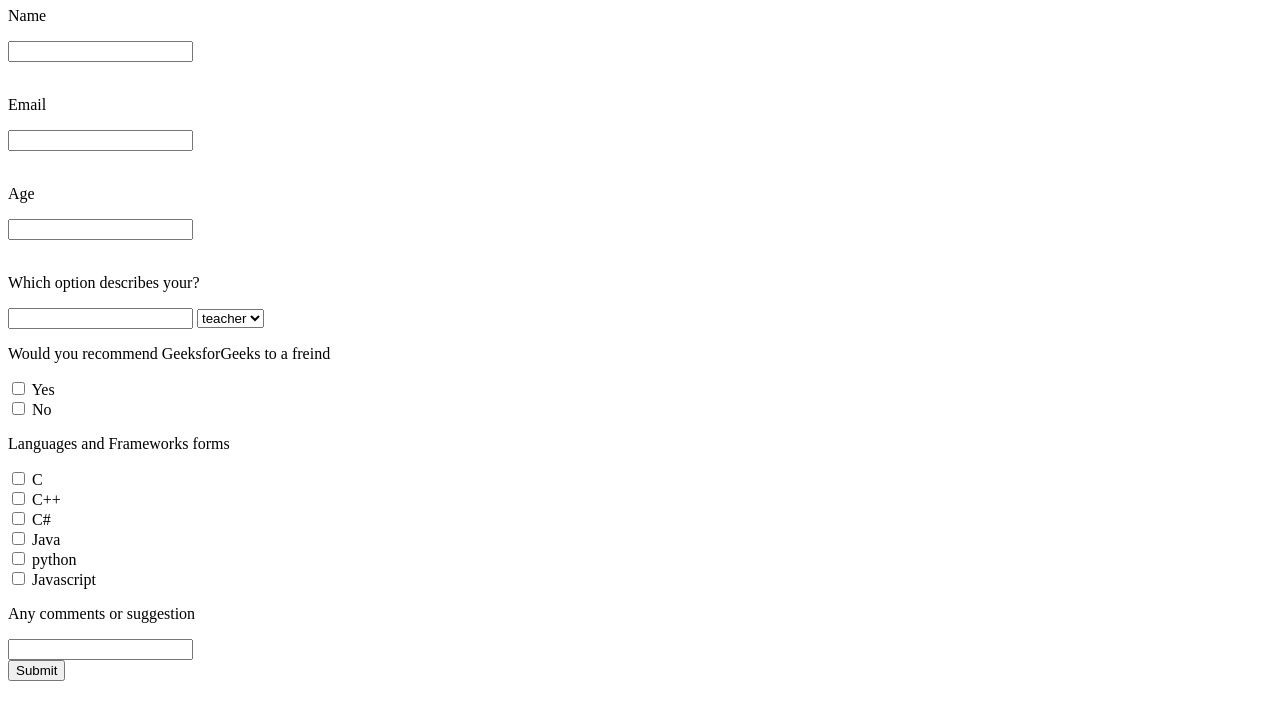
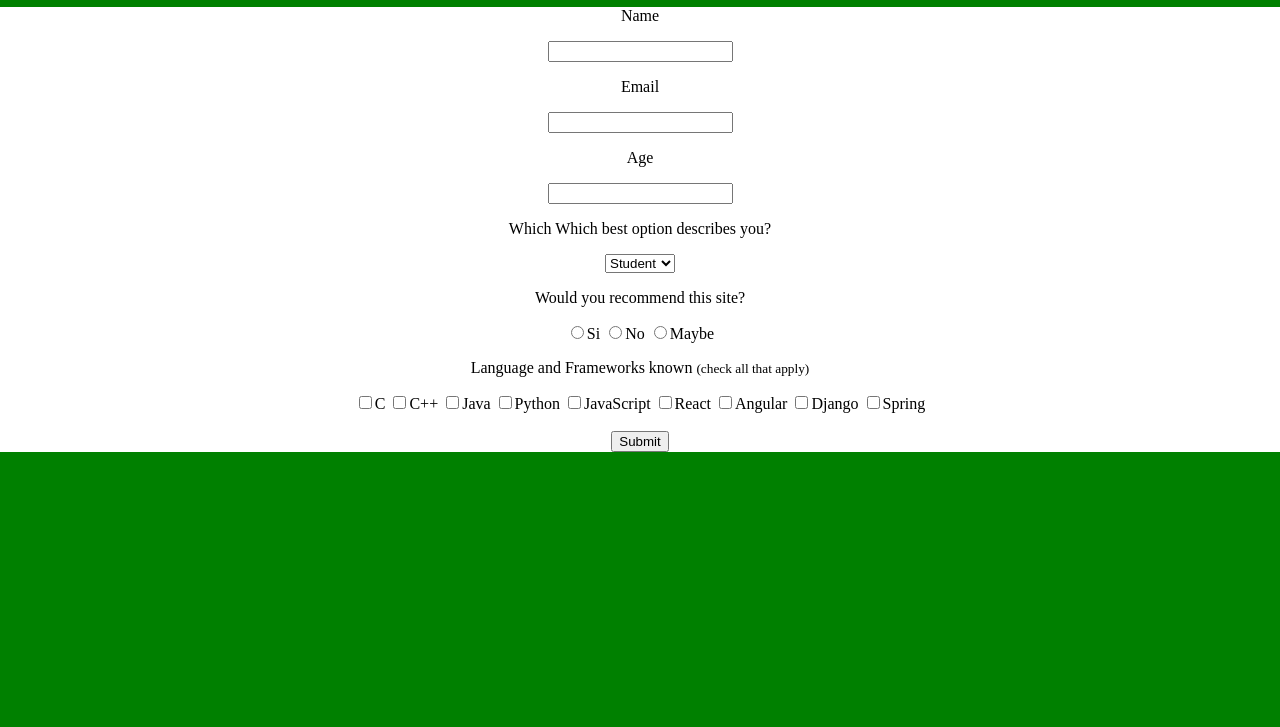
Before and after one commit to JuliaParra/NewFormulario, a plain HTML site: page index.html in a window 1280 px wide. Shown: the part 73-800 px from the top of the page. Drawn offline with Linux system fonts and the light colour scheme.

Commit message:
intento de codigo Css

```diff
--- a/index.html
+++ b/index.html
@@ -3,71 +3,44 @@
 <head>
     <meta charset="UTF-8">
     <meta name="viewport" content="width=device-width, initial-scale=1.0">
-    <title>formulario</title>
-    <link rel="stylesheet" href="styles.css">
+    <title>GeeksforGeeks Survey Form</title>
+    <link rel="stylesheet" href="style.css">
 </head>
-<body>
-    <h1>FORMULARIO</h1>
-    <form>
-        <p>Name</p>
-        <label forn= "name"></label>
-        <input type="text" id="Name" Name="Enter your Name" required>
+ <body>
+        <h1>GeesksforGeeks Survey Form</h1>
 
-    </form>
-    <br>
-    <form>
-        <p>Email</p>
-        <label forn= "email"></label>
-        <input type="text" id="email" Name="Enter your email" required>
-    </form>
-    <br>
-    <form>
-        <p>Age</p>
-        <label forn= "age"></label>
-        <input type="text" id="Age" Name="Enter your age" required>
-    </form>
-    <br>
-    <form>
-        <p>Which option describes your?</p>
-        <label forn= "descripcion"></label>
-        <input type="text" id="which option best describes your" Name="option" required>
-        <select id="descripcion" name="descripcion">
-            <option value="teacher">teacher</option>
-            <option value="student">student</option>
-        </select>
-    </form>
-    <form>
-        <p>Would you recommend GeeksforGeeks to a freind</p>
-        <input type="checkbox" id="yes" name="yes" value="yes">
-        <label for="yes">Yes</label><br>
-        <input type="checkbox" id="no" name="no" value="no">
-        <label for="no">No</label><br>
+         <form>
+        <div class="form-container">
+               <p>Name</p><input type="tex" id="name" name="name" required><label for="name"></label>
+               <p>Email</p><input type="tex" id="name" required><label for="email"></label>
+               <p>Age</p><input type="tex" id="age" name="age"><label for="age"></label>
+               <p>Which Which best option describes you?</p><select id="description" name="description">
+                                                              <option value="student">Student</option>
+                                                              <option value="teacher">Teacher</option>
+                                                      </select>
 
-    </form>
-    <form>
-        <p>Languages and Frameworks forms</p>
-        <input type="checkbox" id="C" name="C" value="C">
-        <label for="C">C</label><br>
-        <input type="checkbox" id="C++" name="C++" value="C++">
-        <label for="C++">C++</label><br>
-        <input type="checkbox" id="C#" name="C#" value="C#">
-        <label for="C#">C#</label><br>
-        <input type="checkbox" id="Java" name="Java" value="Java">
-        <label for="Java">Java</label><br>
-        <input type="checkbox" id="python" name="python" value="python">
-        <label for="python">python</label><br>
-        <input type="checkbox" id="javascript" name="javascript" value="javascript">
-        <label for="javascript">Javascript</label><br>
+               <p>Would you recommend this site?</p> <input type="radio" id="si" name="recommend" value="yes"><label for="yes">Si</label>
+                                                    <input type="radio" id="no" name="recommend" value="no"><label for="no">No</label>
+                                                    <input type="radio" id="maybe" name="recommend" value="maybe"><label for="maybe">Maybe</label>
+               <p>Language and Frameworks known <small> (check all that apply)</small></p><input type="checkbox" id="C" name="C" value="C"><label for="C">C</label>
+                                                                                          <input type="checkbox" id="C++" name="C++" value="C++"><label for="C++">C++</label>
+                                                                                          <input type="checkbox" id="java" name="java" value="java"><label for="java">Java</label>
+                                                                                          <input type="checkbox" id="python" name="python" value="python"><label for="python">Python</label>
+                                                                                          <input type="checkbox" id="javascript" name="javascript" value="javascript"><label for="javascript">JavaScript</label>
+                                                                                          <input type="checkbox" id="react" name="react" value="react"><label for="react">React</label>
+                                                                                          <input type="checkbox" id="angular" name="angular" value="angular"><label for="angular">Angular</label>
+                                                                                          <input type="checkbox" id="django" name="django" value="django"><label for="django">Django</label>
 
 
-    </form>
-    <form>
-    <p>Any comments or suggestion</p>
-        <label forn= "any comments or suggestion"></label>
-        <input type="text" id="any comments or suggestion" Name="Enter your age" required>
-    </form>
-    <button>Submit</button>
+                                                                                          <input type="checkbox" id="spring" name="spring" value="spring"><label for="spring">Spring</label><br><br>
+               <button type="tex">Submit</button>
+        </div>
+            </form>
 
 
-</body>
+ </body>
+
+
+
+
 </html>
--- a/style.css
+++ b/style.css
@@ -0,0 +1,17 @@
+body {
+    background-color: green;
+    text-align: center;
+    margin: auto;
+
+
+
+
+}
+
+.form-container{
+    background-color: white;
+
+
+
+
+}
```
